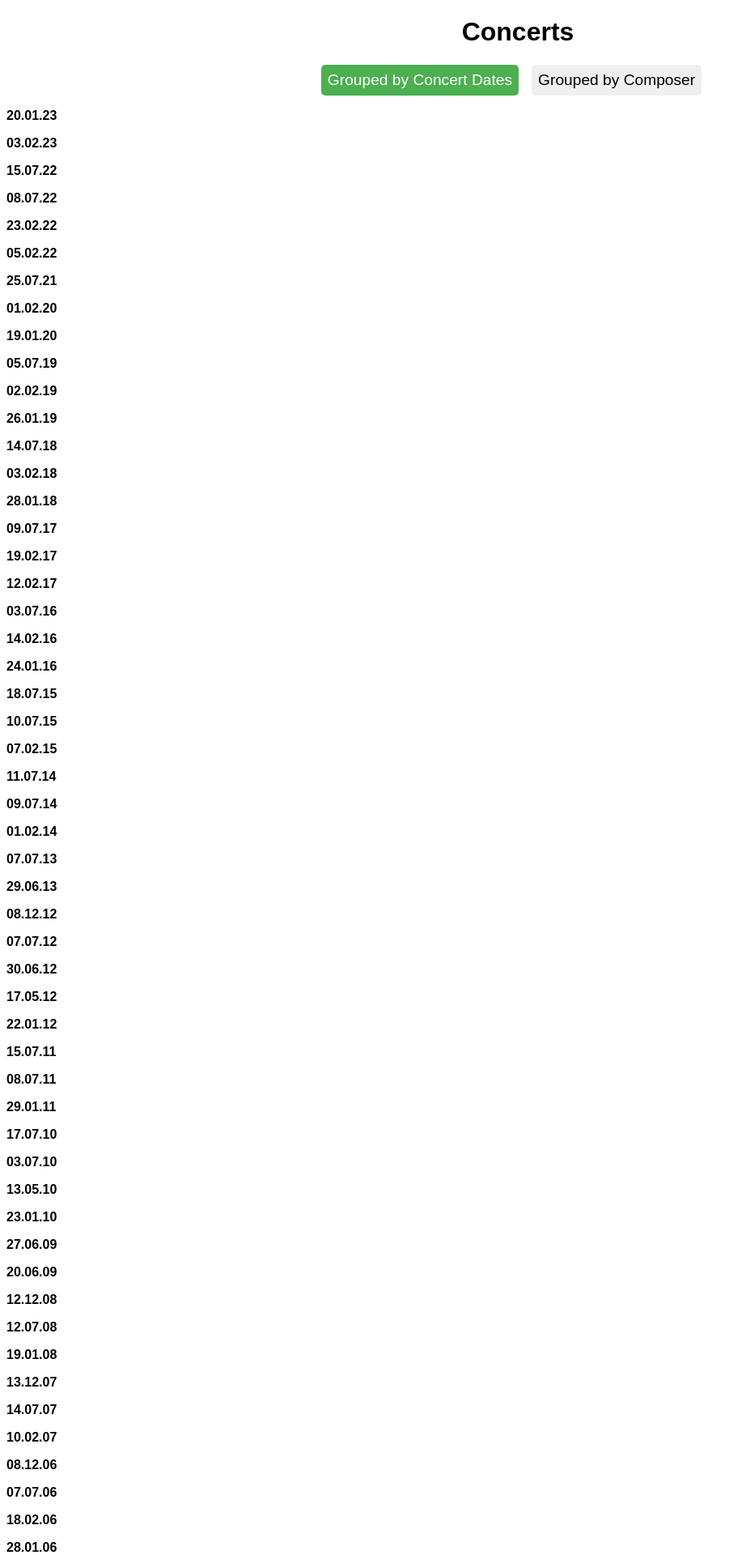
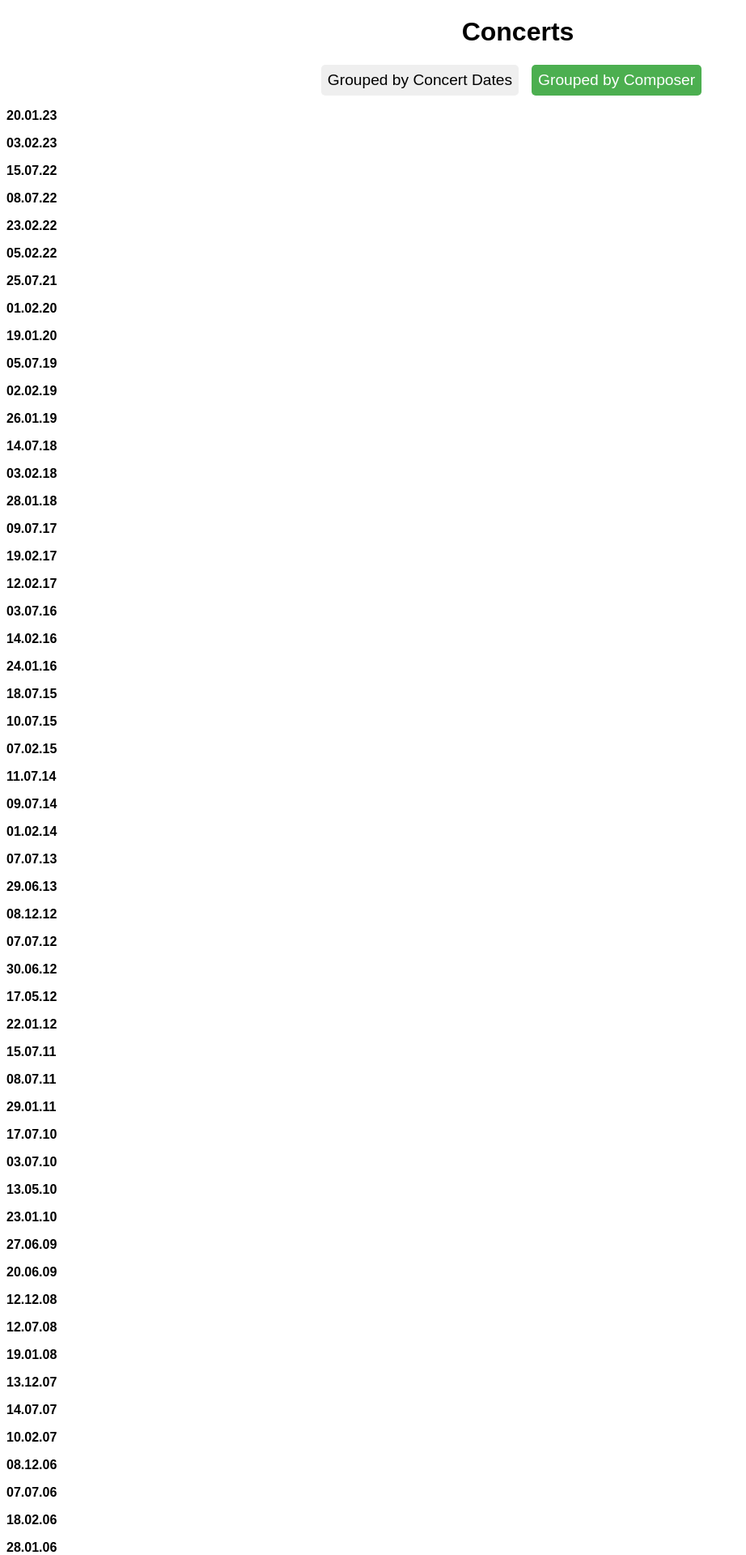
Before and after one commit to novotnyt/novotnyt.github.io, a Jekyll site: the page cm/index.html, which Jekyll copies as it is, in a window 1280 px wide. Shown: the top 1920 px of the page at 81% size, without its empty margins (0-922 px from the left). Built offline with Jekyll 4.4.1, drawn with Linux system fonts in a browser that asks for light colours.

Commit message:
other active

```diff
--- a/cm/index.html
+++ b/cm/index.html
@@ -8,8 +8,8 @@
   <body>
     <h1>Concerts</h1>
     <div class="view-switcher">
-      <button class="active" id="by-date">Grouped by Concert Dates</button>
-      <button id="by-composer">Grouped by Composer</button>
+      <button id="by-date">Grouped by Concert Dates</button>
+      <button class="active" id="by-composer">Grouped by Composer</button>
     </div>
     <div id="concerts-container"></div>
 
```
